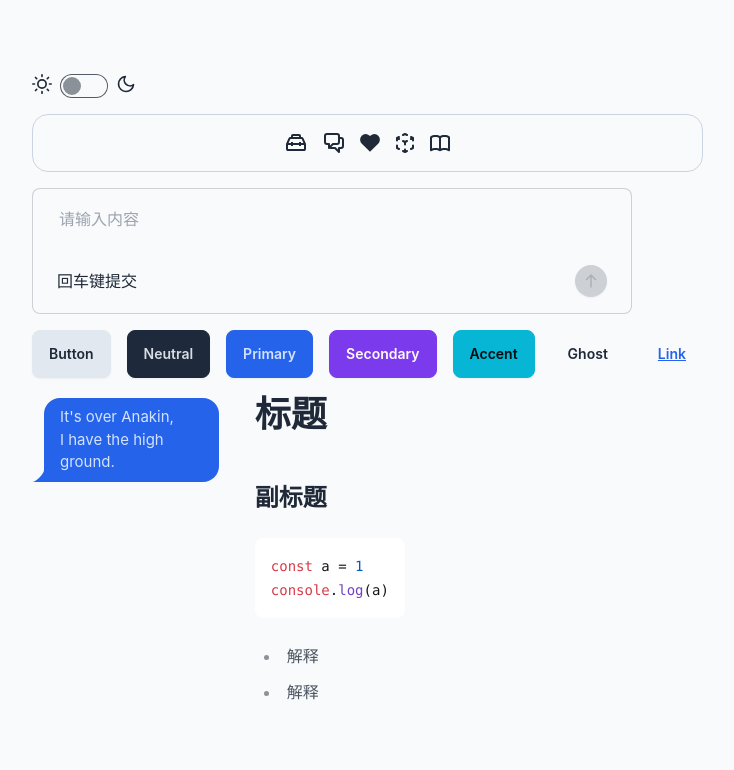
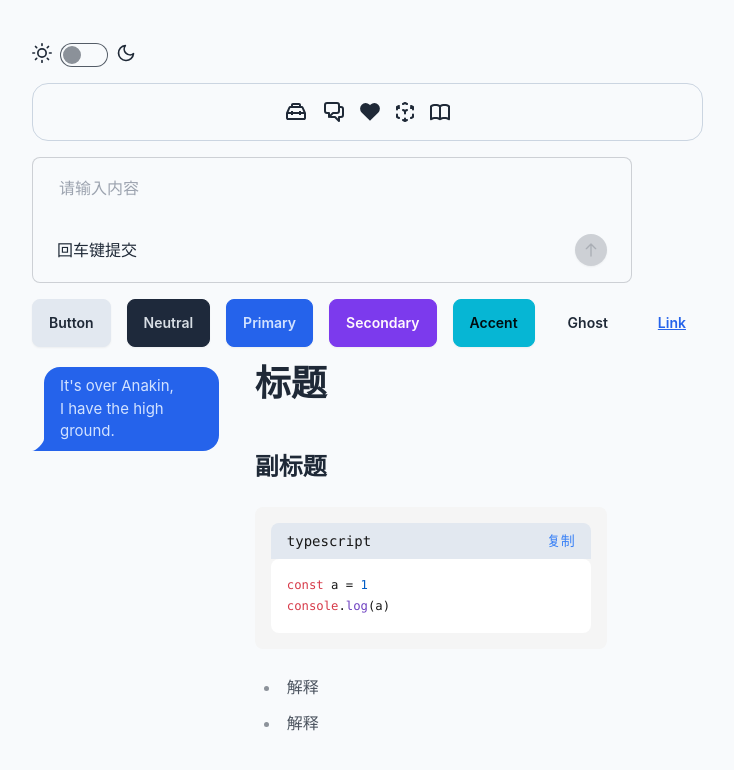
Before and after one commit to AppChainAI/frontend-vui, a Vue app: page / in a window 1280 px wide. Shown: the top 770 px of the page, without its empty margins (0-734 px from the left). Built offline with nearby package versions, Linux system fonts and the light colour scheme; the HTML template or start-up script is replaced by a standard one.

Commit message:
增加标题栏和复制按钮

```diff
--- a/src/components/MarkdownView.vue
+++ b/src/components/MarkdownView.vue
@@ -20,7 +20,9 @@ const md: MarkdownIt = new MarkdownIt({
   highlight: function (str: string, lang: string) {
     if (lang && hljs.getLanguage(lang)) {
       try {
-        return `<pre class="hljs"><code>${hljs.highlight(str, { language: lang, ignoreIllegals: true }).value}</code></pre>`;
+        const copyButton = `<button class="copy-button text-blue-500">复制</button>`;
+        const languageTitle = `<div class="flex justify-between items-center min-w-80 code-title bg-base-200 px-4 py-2 text-sm font-mono rounded-t-lg">${lang}${copyButton}</div>`;
+        return `${languageTitle}<pre class="hljs my-0 rounded-t-none"><code>${hljs.highlight(str, { language: lang, ignoreIllegals: true }).value}</code></pre>`;
       } catch (error) {
         console.warn(`语法高亮错误: ${error}`)
       }
```
